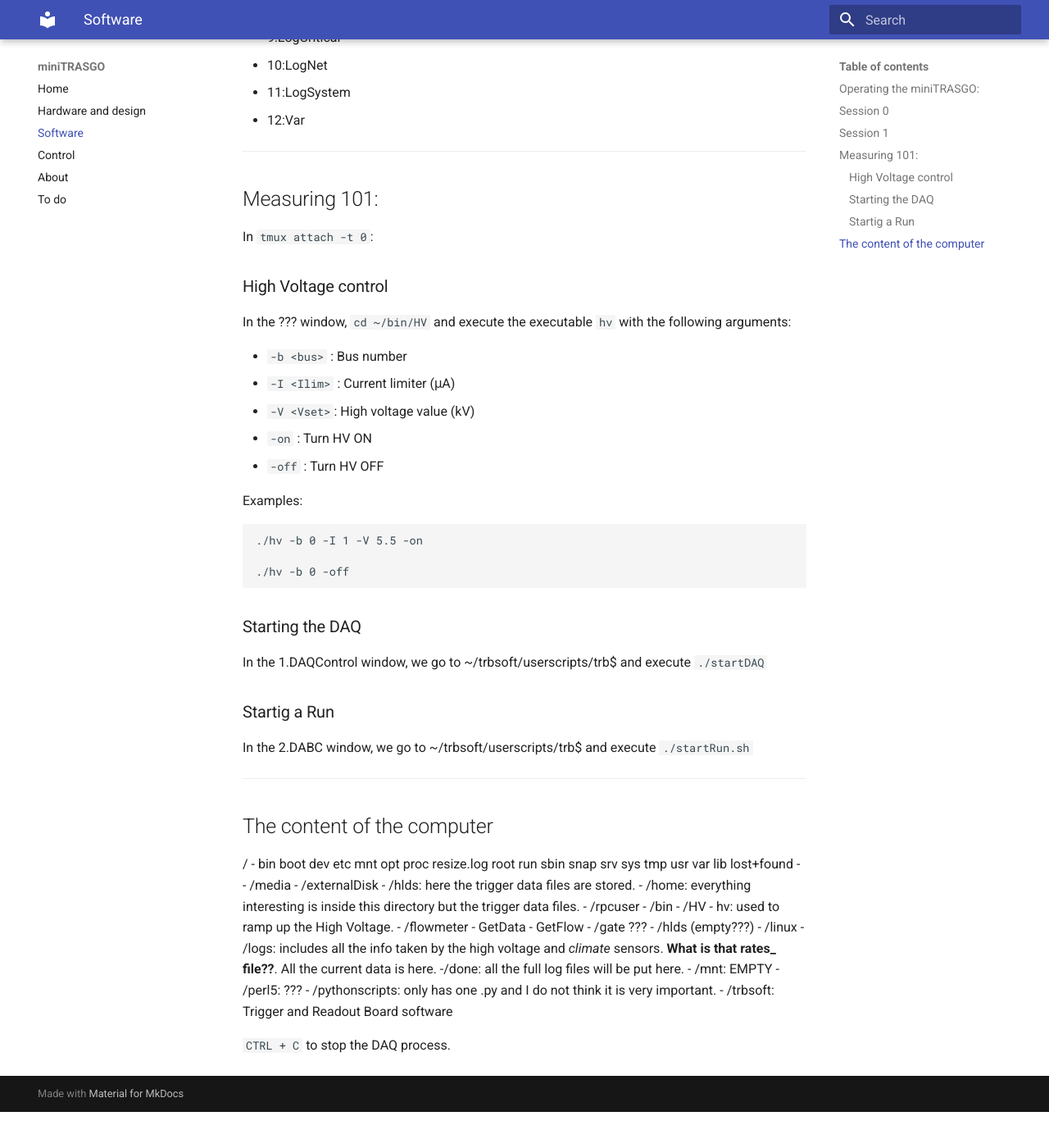
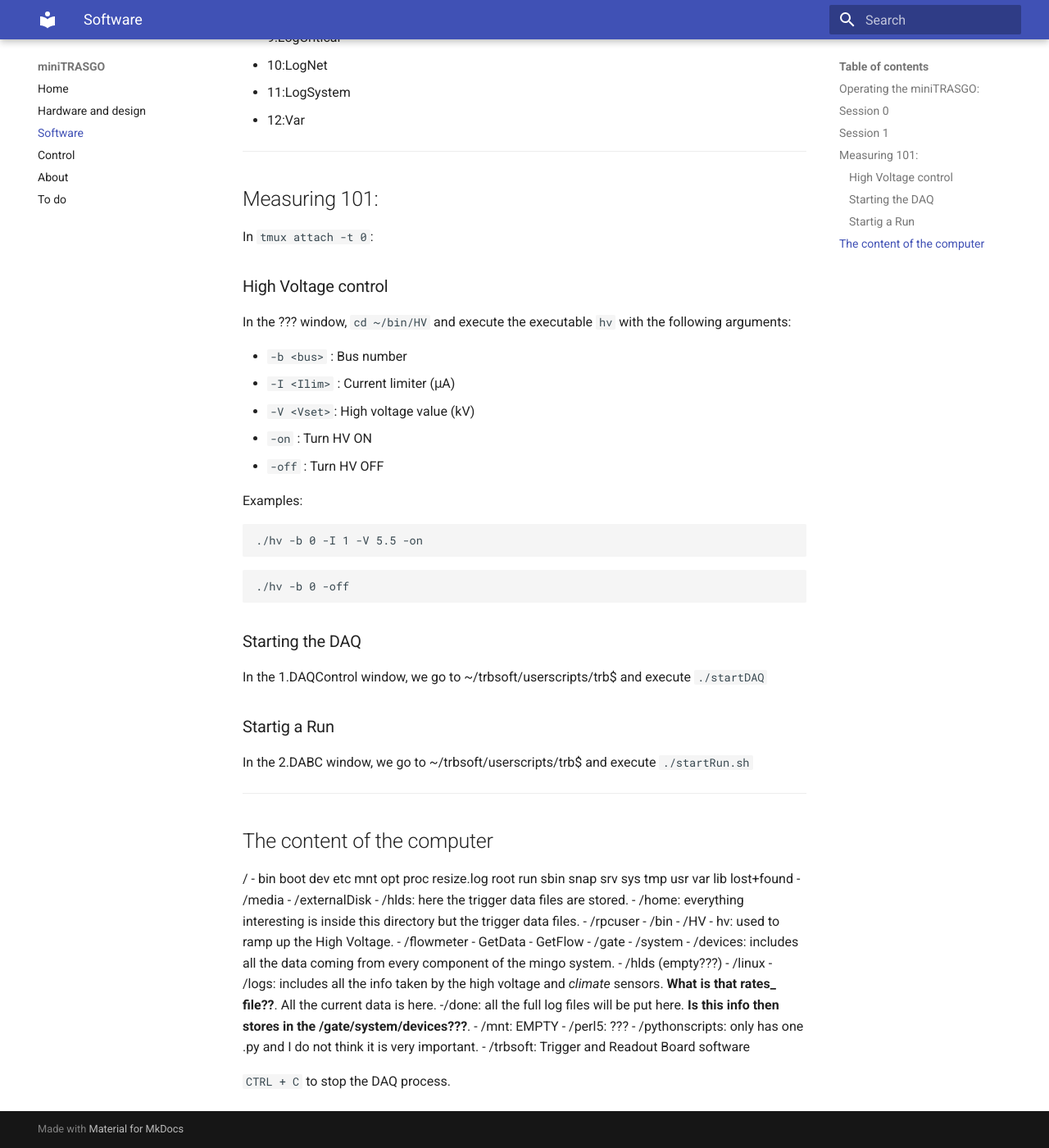
Before and after one commit to cayesoneira/miniTRASGO-documentation, an MkDocs documentation site: the page built from docs/software.md, in a window 1280 px wide and 1400 px high, scrolled down 1695 px. Shown: the whole window at 82% size. Built offline with MkDocs 1.6.1 and Material for MkDocs 9.7.7, drawn with Linux system fonts in a browser that asks for light colours; before the commit the page ends 3051 px from its top, so only the background shows below that.

Commit message:
Update software.md

```diff
--- a/docs/software.md
+++ b/docs/software.md
@@ -61,7 +61,7 @@
 Examples:
 
     ./hv -b 0 -I 1 -V 5.5 -on
-
+<!-- tsk -->
     ./hv -b 0 -off
 
 ### Starting the DAQ
@@ -77,7 +77,6 @@
 ## The content of the computer
 /
 - bin  boot  dev  etc  mnt  opt  proc  resize.log  root  run  sbin  snap  srv  sys  tmp  usr  var lib  lost+found
--
 - /media
     - /externalDisk
         - /hlds: here the trigger data files are stored.
@@ -89,11 +88,13 @@
             - /flowmeter
                 - GetData
                 - GetFlow
-        - /gate ???
+        - /gate
+            - /system
+                - /devices: includes all the data coming from every component of the mingo system.
         - /hlds (empty???)
         - /linux
         - /logs: includes all the info taken by the high voltage and *climate* sensors. **What is that rates_ file??**. All the current data is here.
-            -/done: all the full log files will be put here.
+            -/done: all the full log files will be put here. **Is this info then stores in the /gate/system/devices???**.
         - /mnt: EMPTY
         - /perl5: ???
         - /pythonscripts: only has one .py and I do not think it is very important.
```
